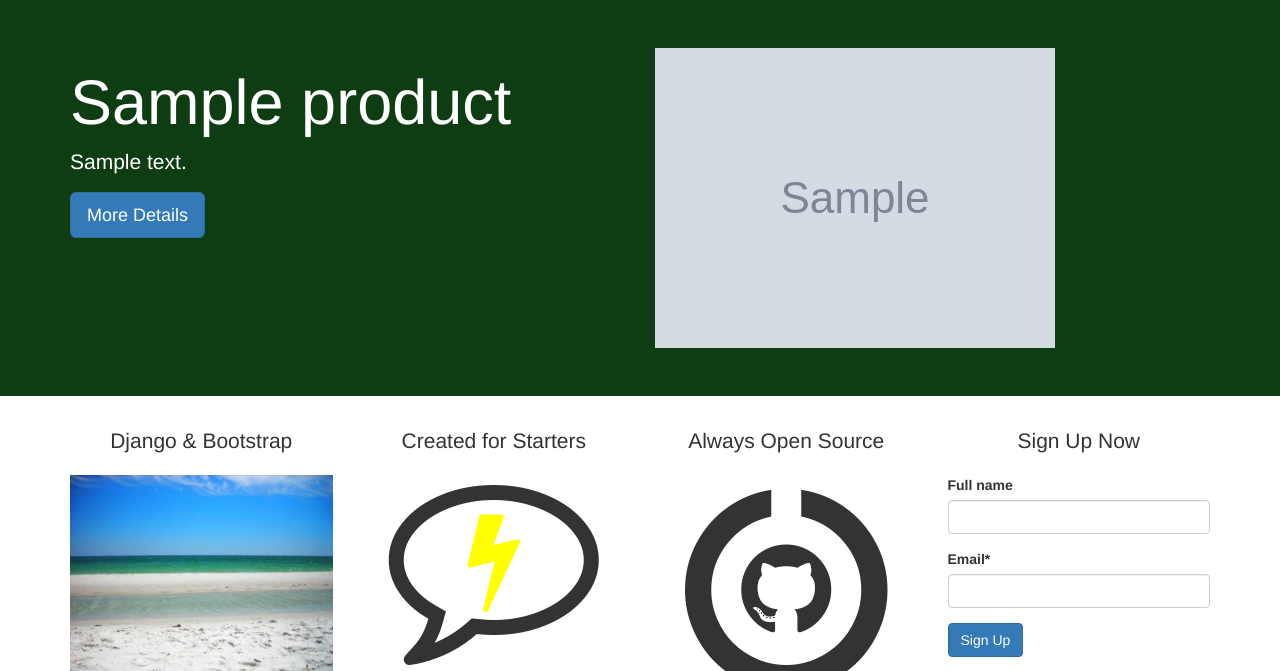
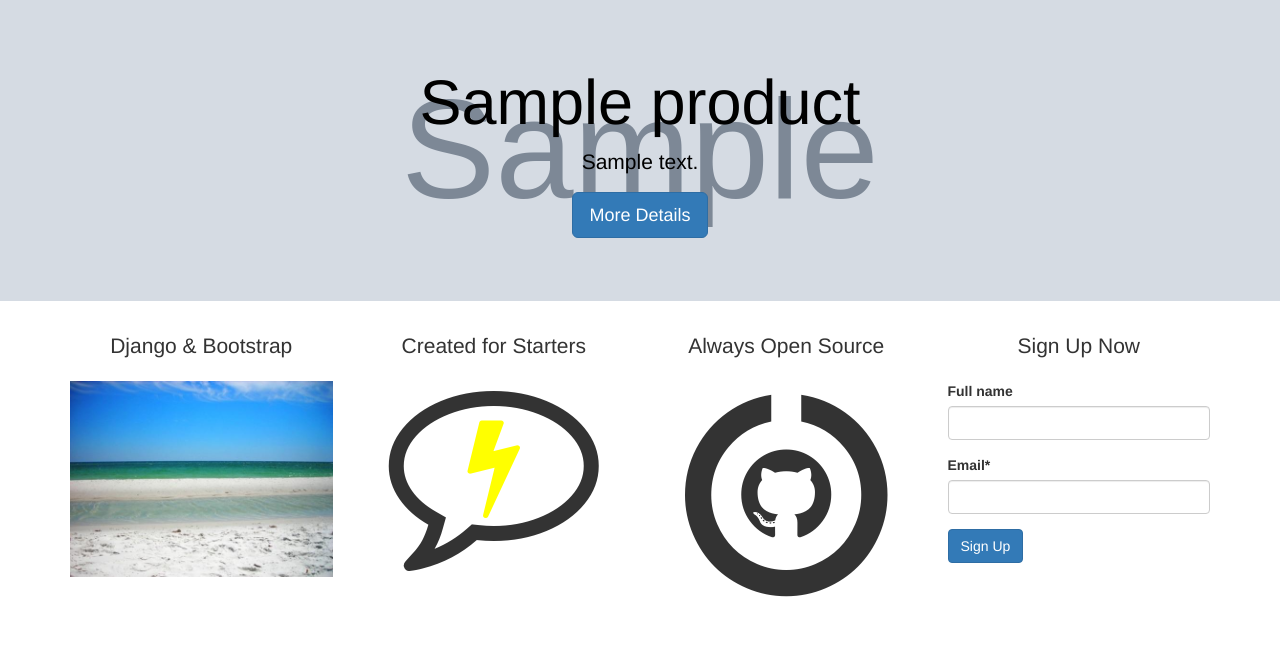
Before and after one commit to horrormyth/Django-Ecommerce, a Django app: page / in a window 1280 px wide. Shown: the part 51-722 px from the top of the page. Run offline with Django 3.2, Linux system fonts and the light colour scheme; tables that the repository leaves empty hold one stand-in row (values such as "Sample post"); grey boxes marked "Sample" are stand-in pictures; some libraries are stand-ins or nearby versions.

Commit message:
Finalize dynamic featured image uploading and featuring

```diff
--- a/products/models.py
+++ b/products/models.py
@@ -140,6 +140,7 @@ class FeaturedProduct(models.Model):
     title = models.CharField(max_length=120, null=True, blank=True)
     text = models.CharField(max_length=220, null=True, blank=True)
     text_right = models.BooleanField(default=False)
+    text_css_color = models.CharField(max_length=6, null=True, blank=True)
     show_price = models.BooleanField(default=False)
     active = models.BooleanField(default=True)
     make_image_background = models.BooleanField(default=False)
--- a/templates/home.html
+++ b/templates/home.html
@@ -12,8 +12,14 @@
         }
 
         .jumbotron {
-	background-color:#0E3D14;
-	color: #FFF;
+            background-color: #0e3d14;
+            color: #000;
+        {% if featured_image.make_image_background %}
+            background-image: url("{{ featured_image.image.url }}");
+            background-repeat: no-repeat;
+            background-position: 50% 50%;
+            background-size: cover;
+        {% endif %}
         }
 
     {% endblock %}
@@ -27,17 +33,18 @@
          <div class="jumbotron">
              <div class="container">
                  <div class="row">
-                     <div class='col-sm-6'>
+                     <div class='col-sm-12 text-center {% if featured_image.text_right %}pull-right{% endif %}'>
                          <h1>{{ featured_image.product.title }}</h1>
                          <p>{{ featured_image.product.description }}</p>
                          <p>
                              <a class="btn btn-lg btn-primary" href="{{ featured_image.product.get_absolute_url }}" role="button">More Details</a>
                          </p>
                      </div>
+                 {% if not featured_image.make_image_background %}
                      <div class='col-sm-6'>
                          <img src="{{ featured_image.image.url }}" class="img-responsive">
-
                      </div>
+                      {% endif %}
                  </div>
              </div>
          </div>
```
Also changed, not shown: products/migrations/0007_featuredproduct_text_css_color.py (added). Lines whose indentation alone changed are shown as unchanged.
